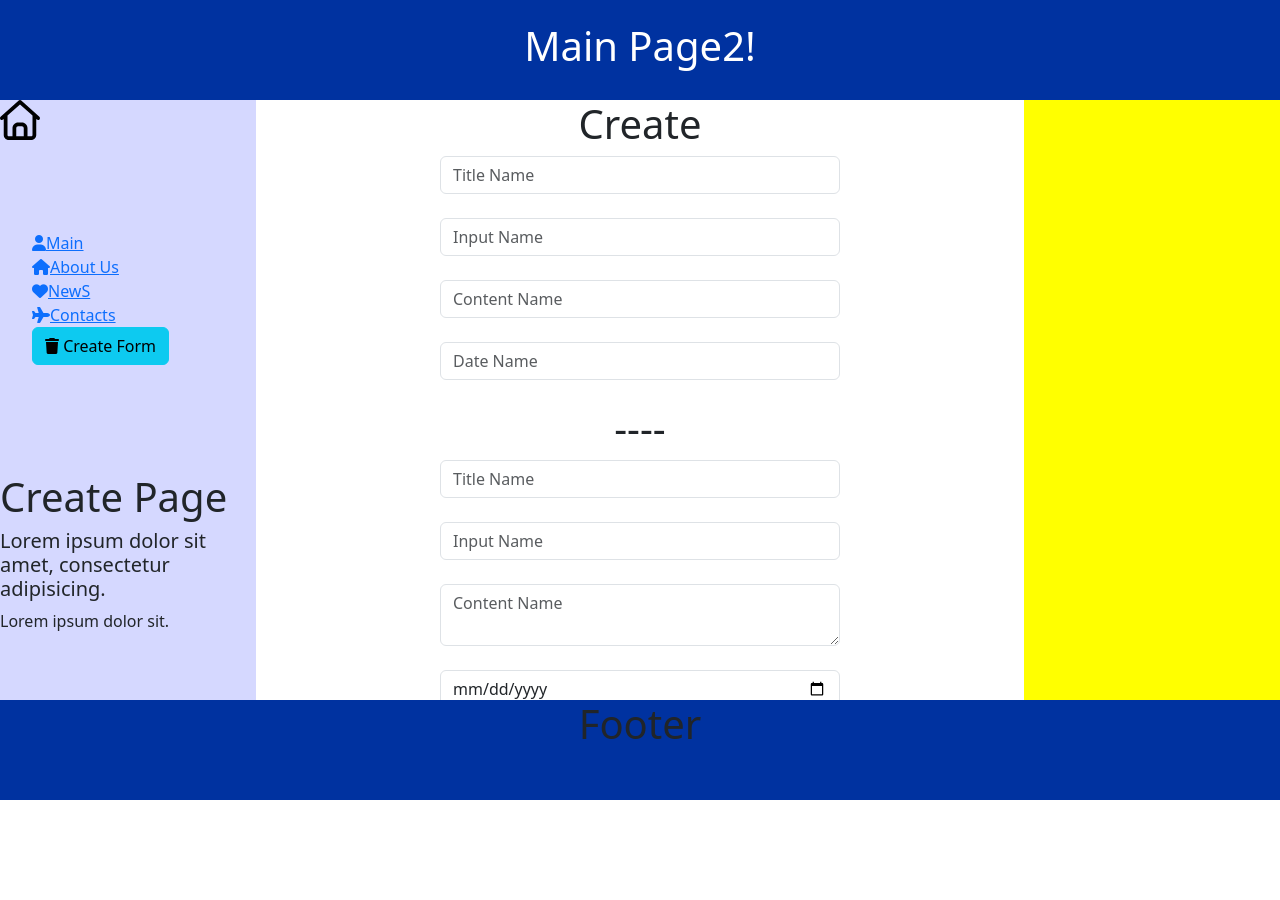
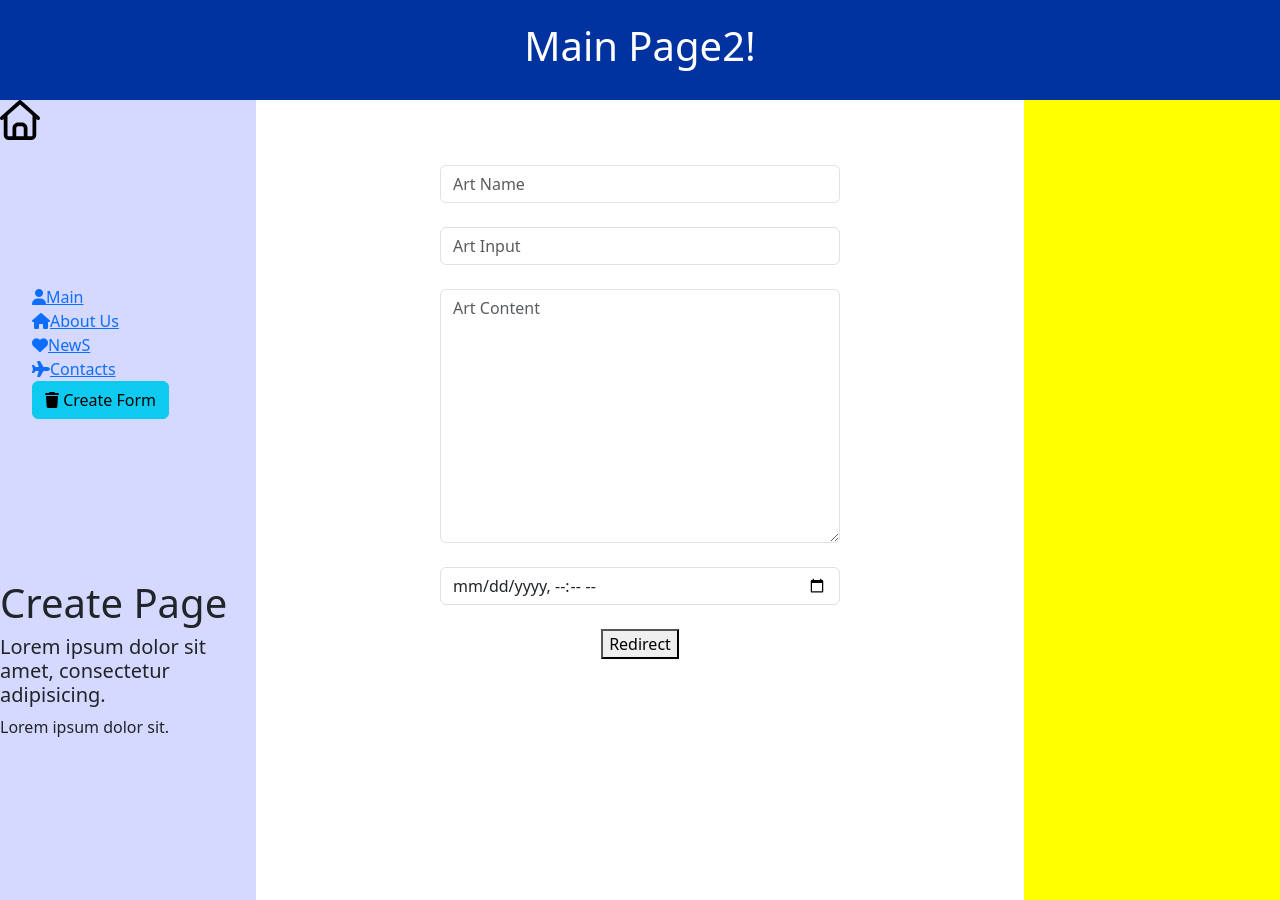
Before and after one commit to iztelinside/my-django-project-to-python-04-mar-2026--art, a Django app: template art/news/templates/news/create.html in a window 1280 px wide. Before the commit the page ends 800 px from the top, so only its background shows below. Run offline with Django 5.2, Linux system fonts and the light colour scheme; the template is opened without the code that fills it: values that come from a table or form of the project are taken from there, others are empty.

Commit message:
3rd commit-form

```diff
--- a/art/main/static/main/css/main.css
+++ b/art/main/static/main/css/main.css
@@ -29,38 +29,39 @@ form:{
     margin-left: 30%;
 
 }
+.alert{
+
+    background: rgba(0,0,0,0.7);
+    height:60%;
+}
 .basic{
     display: block;
     border: solid 1px blue;
     margin-bottom: 20px;
     margin-top: 20px;
     background-color: #a86800;
-
-}
-.main__basic{
-    display: grid;
-    text-align: center;
-    align-items: center;
-    justify-content: center;
-    margin: 0 auto;
-
-
-
-}
-.alert-warning{
-    display: grid;
-    border: solid 1px black;
-    width: 70%;
+    width:80%;
     align-items: center;
     justify-content: center;
     margin: 0 auto;
     margin-bottom: 20px;
     margin-top: 20px;
+}
+.main__basic{
+    width: 60%;
+    background: rgba(0,0,0,0);
+    display: grid;
+    text-align: center;
+    margin: 0 auto;
+    align-items: center;
+    justify-content: center;
+    height: 80vh;
 
-    color: white;
 }
+
 .main{
     display: flex;
+    height: 100vh;
 
 }
 .main__left{
@@ -69,7 +70,7 @@ form:{
     background: #d5d8ff;
     list-style: none;
 
-    height: 80vh;
+    height: 100%;
 
 }
 .main__basic{
@@ -78,9 +79,10 @@ form:{
 .main__right{
     width: 20%;
     background-color: yellow;
+    height: 100%;
 }
 
-footer{
+/*footer{
     background-color: #0032a0;
     position: absolute;
     left: 0;
@@ -91,7 +93,7 @@ footer{
     align-items: center;
     justify-content: center;
 
-}
+}*/
 
 
 .main__left_logo{
--- a/art/main/templates/main/layout.html
+++ b/art/main/templates/main/layout.html
@@ -27,7 +27,7 @@
         </div>
         <div class="main__left_list">
             <ul>
-                <li><a href = " {% url 'home' %} "><i class="fa-solid fa-user"></i>Main</a></li>
+                <li><a href = " {% url 'index' %} "><i class="fa-solid fa-user"></i>Main</a></li>
                 <li><a href = " {% url 'about' %} "><i class="fa-solid fa-house"></i>About Us</a></li>
                 <li><a href = " {% url 'news' %} "><i class="fa-solid fa-heart"></i>NewS</a></li>
                 <li><a href = "  "><i class="fa-solid fa-plane"></i>Contacts</a></li>
@@ -49,7 +49,7 @@
         <h1><Yello></Yello></h1>
     </div>
 </div>
-<footer><h1>Footer</h1></footer>
+<!--<footer><h1>Footer</h1></footer>-->
 
 
 </body>
--- a/art/main/urls.py
+++ b/art/main/urls.py
@@ -4,7 +4,7 @@ from . import views
 
 urlpatterns = [
 
-    path("", views.index, name="home"),
+    path("", views.index, name="index"),
     path('about/', views.about, name="about"),
     path("news/", include("news.urls"), name="news"),
 ]
--- a/art/main/views.py
+++ b/art/main/views.py
@@ -10,4 +10,4 @@ def about(request):
     return render(request, "main/about.html")
 
 def news(request):
-        return render(request, "news/news.html", {"text2":"News Page"})
+    return render(request, "news/news.html", {"text2":"News Page"})
--- a/art/news/forms.py
+++ b/art/news/forms.py
@@ -1,13 +1,31 @@
-from django.forms import ModelForm, TextInput, DateTimeInput, forms,Textarea
+
+
+from django.forms import ModelForm, TextInput, Textarea, DateTimeInput
 from .models import Art
 
 class ArtForm(ModelForm):
     class Meta:
         model = Art
         fields = ["title", "content", "input", "date"]
+
         widgets = {
-            "title": TextInput(attrs={"class": "form-control", "placeholder": "Title Name"}),
-            "input": TextInput(attrs={"class": "form-control", "placeholder": "Input Name"}),
-            "content": TextInput(attrs={"class": "form-control", "placeholder": "Content Name"}),
-            "date": DateTimeInput(attrs={"class": "form-control", "placeholder": "Date Name"}),
+            "title": TextInput(attrs={
+                "class": "form-control",
+                "placeholder": "Art Name"
+            }),
+
+            "input": TextInput(attrs={
+                "class": "form-control",
+                "placeholder": "Art Input"
+            }),
+
+            "content": Textarea(attrs={
+                "class": "form-control",
+                "placeholder": "Art Content"
+            }),
+
+            "date": DateTimeInput(attrs={
+                "class": "form-control",
+                "type": "datetime-local",
+            }),
         }
--- a/art/news/models.py
+++ b/art/news/models.py
@@ -6,9 +6,10 @@ class Art(models.Model):
     content = models.TextField("Art Content")
     input = models.TextField("Art Input")
     date = models.DateTimeField("Art Date")
+    def __str__(self):
+        return self.title
 
-    def __str__(self):
-        return f"{self.title}"
+
     class Meta:
         verbose_name = "Art"
         verbose_name_plural = "Arts"
--- a/art/news/templates/news/create.html
+++ b/art/news/templates/news/create.html
@@ -12,20 +12,15 @@
 {% endblock %}
 
 {% block basic %}
-<h1>Create</h1>
  <div class ="create create-page">
-     {{form.title}}<br>
-     {{form.input}}<br>
-     {{form.content}}<br>
-     {{form.date}}<br>
-     <h1>----</h1>
-     <form method="post" class="form">
-          {% csrf_token %}
-         <input type="text" placeholder="Title Name" class="form-control"><br>
-         <input type="text" placeholder="Input Name" class="form-control"><br>
-         <textarea type="text" placeholder="Content Name" class="form-control"></textarea><br>
-         <input type="date" class="form-control"><br>
-         <button class="btn btn-info">Add Form</button>
+     <form method="POST">
+        {% csrf_token %}
+        {{form.title}}<br>
+        {{form.input}}<br>
+        {{form.content}}<br>
+        {{form.date}}<br>
+        {{form.error}}
+        <button type="submit">Redirect</button>
      </form>
 
  </div>
--- a/art/news/templates/news/news.html
+++ b/art/news/templates/news/news.html
@@ -1,5 +1,4 @@
 {% extends "main/layout.html" %}
-
 
 
 {% block title %}News Page{% endblock %}
@@ -13,7 +12,7 @@
 
 {% block basic %}
 <h1>News</h1>
- <div class ="alert alert-warning">
+ <div class ="alert-warning">
 
  {% if arts %}
 
--- a/art/news/urls.py
+++ b/art/news/urls.py
@@ -3,5 +3,5 @@ from . import views
 
 urlpatterns = [
     path("", views.news, name="news"),
-    path("/create/", views.create, name="create"),
+    path("create/", views.create, name="create"),
 ]
```
Also changed, not shown: art/main/templates/main/about.html (+0 -7 lines), art/news/views.py (+17 -2 lines), art/db.sqlite3, art/news/migrations/0001_initial.py, art/printManage.py (deleted).
